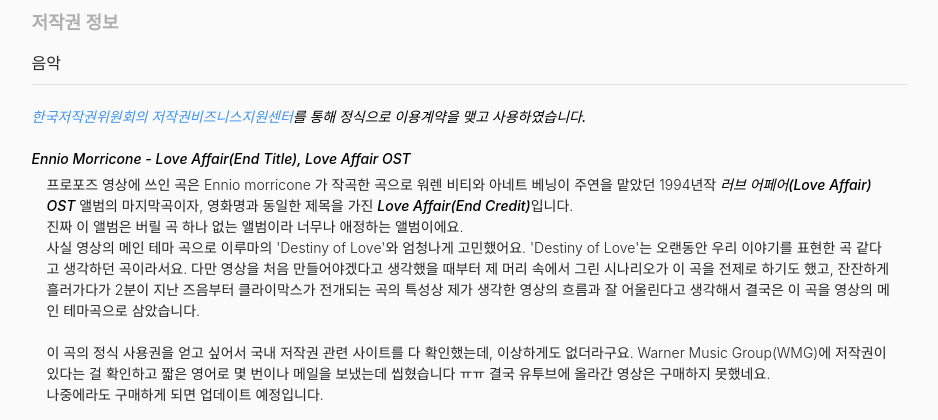
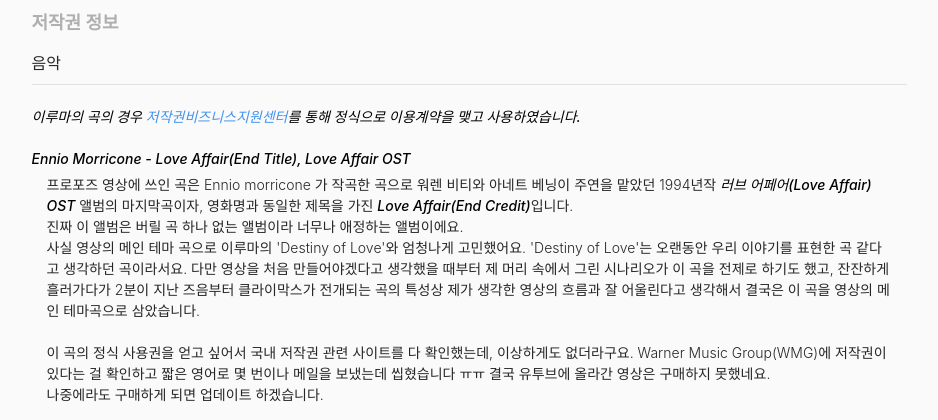
Before and after one commit to ngine-zz/Weddingram, a Django app: page /content/copyright/ in a window 1280 px wide. Shown: the part 354-774 px from the top of the page, without its empty margins (171-1109 px from the left). Run offline with Django 4.2, Linux system fonts and the light colour scheme; some libraries are stand-ins or nearby versions.

Commit message:
copyright

```diff
--- a/templates/Weddingram/copyright.html
+++ b/templates/Weddingram/copyright.html
@@ -72,7 +72,8 @@
             <dl>
                 <!-- 영상음악 -->
                 <dt>음악</dt>
-                    <dd><br><span><a href="https://www.findcopyright.or.kr/" target="_blank">한국저작권위원회의 저작권비즈니스지원센터</a>를 통해 정식으로 이용계약을 맺고 사용하였습니다.</span><br><br></dd>
+                    <dd><br>
+                        <span>이루마의 곡의 경우 <a href="https://www.findcopyright.or.kr/" target="_blank">저작권비즈니스지원센터</a>를 통해 정식으로 이용계약을 맺고 사용하였습니다.</span><br><br></dd>
                     <dd><span>Ennio Morricone - Love Affair(End Title), Love Affair OST</span></dd>
                     <dd>
                       <p style="margin:5px 15px;">프로포즈 영상에 쓰인 곡은 Ennio morricone 가 작곡한 곡으로
@@ -90,7 +91,7 @@
                           이 곡의 정식 사용권을 얻고 싶어서 국내 저작권 관련 사이트를 다 확인했는데, 이상하게도 없더라구요.
                           Warner Music Group(WMG)에 저작권이 있다는 걸 확인하고 짧은 영어로 몇 번이나 메일을 보냈는데 씹혔습니다 ㅠㅠ
                           결국 유투브에 올라간 영상은 구매하지 못했네요.<br>
-                          나중에라도 구매하게 되면 업데이트 예정입니다.<br>
+                          나중에라도 구매하게 되면 업데이트 하겠습니다.<br>
 
 
                       </p>
```
